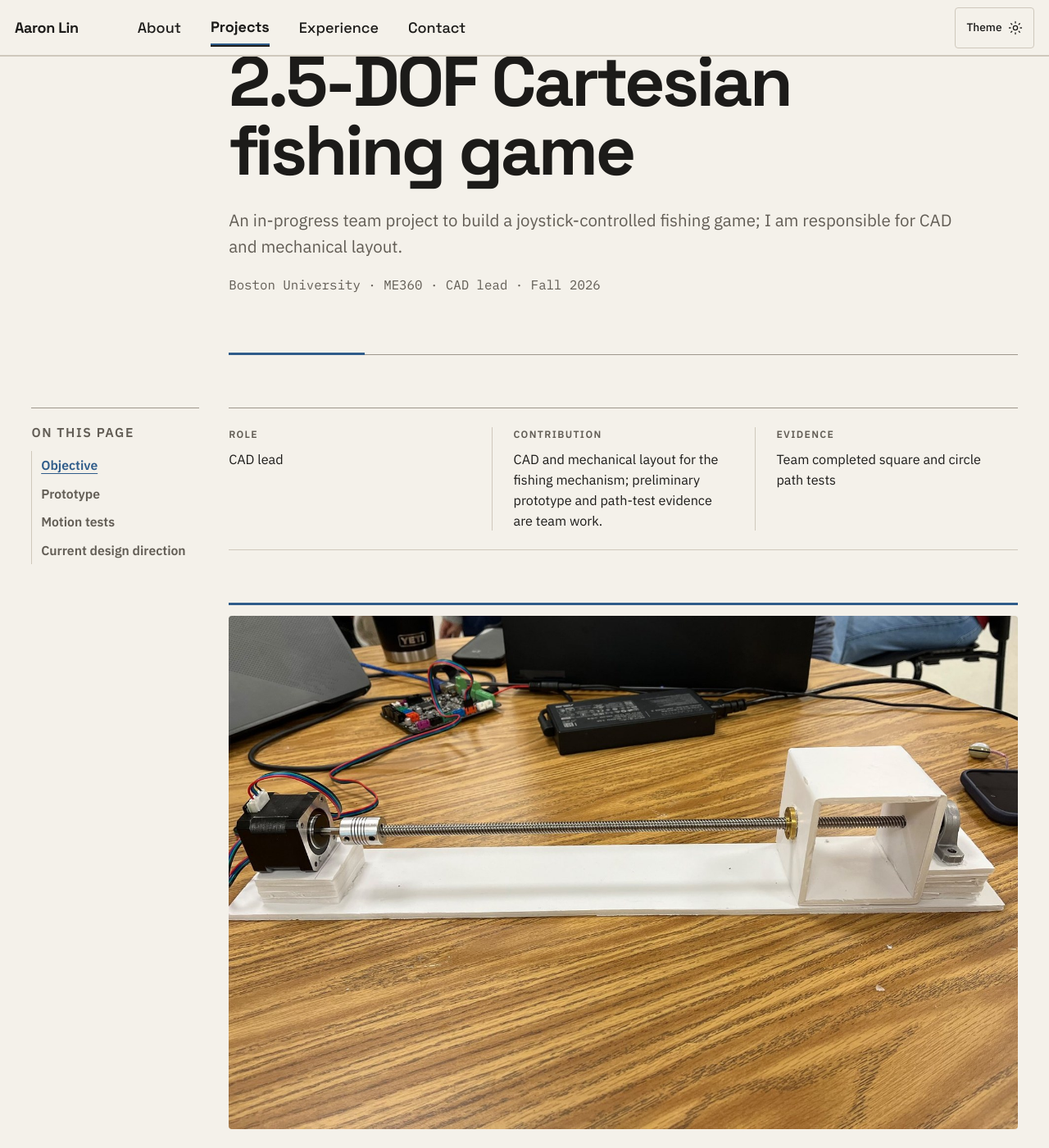
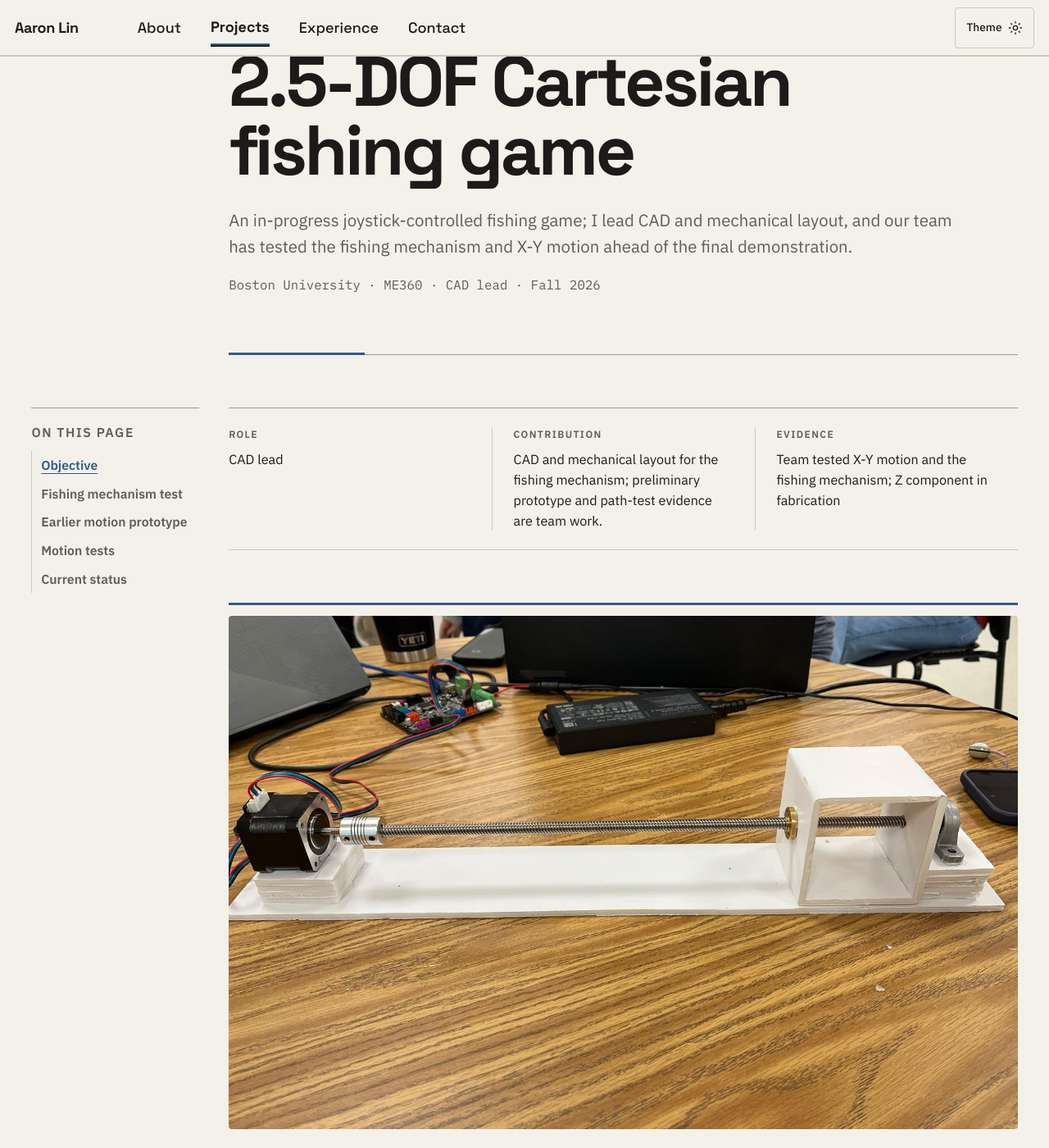
Before and after one commit to Aaron-Lin-0/Aaron-Lin-0.github.io, a Jekyll site: the page built from _projects/me360.md, in a window 1280 px wide and 1400 px high, scrolled down 207 px. Shown: the whole window at 82% size. Built offline with Jekyll 4.4.1, drawn with Linux system fonts in a browser that asks for light colours; a script that is not in the unit is left out; some of the changed text lies outside the part shown.

Commit message:
Add ME360 fishing mechanism test video

```diff
--- a/_includes/head/custom.html
+++ b/_includes/head/custom.html
@@ -3,7 +3,7 @@
 <link rel="preconnect" href="https://fonts.googleapis.com">
 <link rel="preconnect" href="https://fonts.gstatic.com" crossorigin>
 <link href="https://fonts.googleapis.com/css2?family=IBM+Plex+Mono:wght@400;500;600&family=IBM+Plex+Sans:wght@400;500;600&family=Space+Grotesk:wght@500;600;700&display=swap" rel="stylesheet">
-<link rel="stylesheet" href="{{ '/assets/css/engineering.css' | relative_url }}?v=20261011-3">
+<link rel="stylesheet" href="{{ '/assets/css/engineering.css' | relative_url }}?v=20261020-1">
 
 <!-- AL monogram generated with favicon.io -->
 <link rel="apple-touch-icon" sizes="180x180" href="{{ '/images/apple-touch-icon.png' | relative_url }}"/>
--- a/_projects/me360.md
+++ b/_projects/me360.md
@@ -7,15 +7,15 @@
 permalink: /projects/me360/
 kicker: Electromechanical design · In progress
 context: Boston University · ME360 · CAD lead · Fall 2026
-summary: An in-progress team project to build a joystick-controlled fishing game; I am responsible for CAD and mechanical layout.
+summary: An in-progress joystick-controlled fishing game; I lead CAD and mechanical layout, and our team has tested the fishing mechanism and X-Y motion ahead of the final demonstration.
 feature_order: 5
 sort_date: "2026-09-01"
 card_title: Cartesian fishing game
 card_category: Electromechanical design
 status: In progress
 project_group: engineering
-excerpt: I am developing the CAD and mechanical layout for a joystick-controlled fishing game. Our earlier pen-plotter rig tested coordinated X-Y motion.
-result: Team completed square and circle path tests
+excerpt: I lead CAD and mechanical layout for a joystick-controlled fishing game. Our team has tested X-Y motion and the fishing mechanism while the Z component is being built.
+result: Team tested X-Y motion and the fishing mechanism; Z component in fabrication
 tldr_role: CAD lead
 tldr_contribution: CAD and mechanical layout for the fishing mechanism; preliminary prototype and path-test evidence are team work.
 tools: SolidWorks · Lead screws · Joystick integration · Prototype testing
@@ -34,7 +34,20 @@
 
 The assignment calls for a portable 2.5-DOF system that moves an end effector through at least a 2.5 × 2.5 in work area. It must fit in a backpack or be assembled by one person in less than ten minutes. Our team is developing a joystick-controlled fishing game. The planned mechanism uses two X-direction rails, one Y rail, and a constrained Z motion for 2.5 degrees of freedom. The pictured pen-plotter rig was a preliminary motion study, rather than the final game mechanism.
 
-## Prototype
+## Fishing mechanism test
+
+Our team tested the fishing mechanism shown below, which lifts and releases the 3D-printed game pieces from the board. This recording documents the fishing interaction only; it does not show Cartesian motion. We separately tested the current X-Y system and confirmed that it works, but we do not yet have video of that run.
+
+<figure class="video-feature">
+  <video controls loading="lazy" width="496" height="480" preload="none" playsinline aria-label="Fishing mechanism test with original audio" poster="{{ '/images/projects/me360/fishing-mechanism-poster.jpg' | relative_url }}">
+    <source src="{{ '/files/me360-prototype-run-1.mp4' | relative_url }}" type="video/mp4">
+    <track kind="captions" src="{{ '/files/me360-prototype-run-1-captions.vtt' | relative_url }}" srclang="en" label="English" default>
+    <a href="{{ '/files/me360-prototype-run-1.mp4' | relative_url }}">Download the fishing mechanism test video</a>.
+  </video>
+  <figcaption>Fishing mechanism test · 0:27 · Original audio. The clip shows the mechanism lifting and releasing game pieces from the board; it does not show X-Y motion. <a href="{{ '/files/me360-prototype-run-1.mp4' | relative_url }}">Download the recording</a>.</figcaption>
+</figure>
+
+## Earlier motion prototype
 
 We first built one lead-screw stage to check the motor, coupler, bearing support, and carriage travel together. The next prototype crossed two stages and added a motorized pen lift. Foam-board brackets and temporary supports kept the build quick enough to expose motion and control problems before we committed to the final structure.
 
@@ -63,8 +76,8 @@
 
 {% include project-figure.html src="/images/projects/me360/path-test.jpg" alt="Overhead view of the prototype and a red marker trace containing a square and an overlapping circle" width="1200" height="1600" caption="The first combined path tests produced recognizable square and circular forms with rounded corners and visible line waviness." %}
 
-## Current design direction
+## Current status
 
-I own the CAD and mechanical-layout work for the fishing mechanism; a teammate is developing the joystick-control code. Current work is resolving carriage constraint, usable travel, packaging, and assembly before the final build. Joystick control and the final constrained-Z mechanism remain in development.
+I own the CAD and mechanical-layout work for the fishing mechanism; a teammate is developing the joystick-control code. The team has tested the current X-Y movement and fishing mechanism. The Z component is now being made for the upcoming final demonstration.
 
-The preliminary rig demonstrated coordinated X-Y motion and pen actuation, with rounded corners and line waviness visible in the traces. Positioning accuracy and repeatability remain unmeasured. The preliminary prototype and path-test evidence are team work; they are not a completed fishing-game demonstration.
+The preliminary rig demonstrated coordinated X-Y motion and pen actuation, with rounded corners and line waviness visible in the traces. Positioning accuracy and repeatability remain unmeasured. The prototype tests are team work, and the project remains in progress until the final demonstration.
--- a/assets/css/engineering.css
+++ b/assets/css/engineering.css
@@ -215,6 +215,9 @@
 .engineering-site .video-grid { display: grid; grid-template-columns: repeat(2, minmax(0, 1fr)); gap: 1.5rem; margin: clamp(2.5rem, 6vw, 4.5rem) 0; }
 .engineering-site .video-grid figure { display: block; min-width: 0; margin: 0; }
 .engineering-site .video-grid video { display: block; width: 100%; height: auto; max-height: 640px; aspect-ratio: 16 / 9; background: var(--media-dark); }
+.engineering-site .video-feature { display: block; width: min(100%, 40rem); margin: clamp(2.5rem, 6vw, 4.5rem) auto; }
+.engineering-site .video-feature video { display: block; width: 100%; height: auto; aspect-ratio: 31 / 30; background: var(--media-dark); }
+.engineering-site .video-feature figcaption { width: 100%; }
 .engineering-site .project-entry-links { display: flex; flex-wrap: wrap; align-items: baseline; gap: 1.5rem; margin-bottom: 3rem; font-size: .82rem; }
 .engineering-site .project-entry-links .back-link { margin-bottom: 0; }
 .engineering-site .back-link { display: inline-block; margin-bottom: 3rem; font-family: var(--font-mono); font-size: .73rem; }
--- a/llms.txt
+++ b/llms.txt
@@ -29,5 +29,5 @@
 - [Rocket nozzle]({{ '/projects/rocket-nozzle/' | absolute_url }}): Completed resin nozzle design and fabrication, pressure-loading analysis, and static-fire integration work.
 - [The Deskinator]({{ '/projects/ek210-deskinator/' | absolute_url }}): Completed team cleaning robot; Aaron's Arduino navigation firmware and assembly contributions, with a documented final trial collecting 72 of 95 rice grains.
 - [ARGO aerodynamic fairing]({{ '/projects/argo-fairing/' | absolute_url }}): In-progress aerodynamic concept comparison using ANSYS Fluent and OpenRocket.
-- [ME360 Cartesian fishing game]({{ '/projects/me360/' | absolute_url }}): Aaron leads CAD and mechanical layout for an in-progress joystick-controlled fishing mechanism. The team's preliminary pen-plotter rig completed square and circle path tests; joystick control and the final constrained-Z mechanism remain in development.
+- [ME360 Cartesian fishing game]({{ '/projects/me360/' | absolute_url }}): Aaron leads CAD and mechanical layout for an in-progress joystick-controlled fishing mechanism. The team has tested X-Y motion and the fishing mechanism; the Z component is being made for the upcoming final demonstration.
 - [Engineering brief (PDF)]({{ '/files/Aaron_Lin_engineering_portfolio.pdf' | absolute_url }}): Selected project summaries and engineering artifacts.
```
Also changed, not shown: _pages/cv.md (+1 -1 lines), images/projects/me360/fishing-mechanism-poster.jpg (added), 2 other files.
